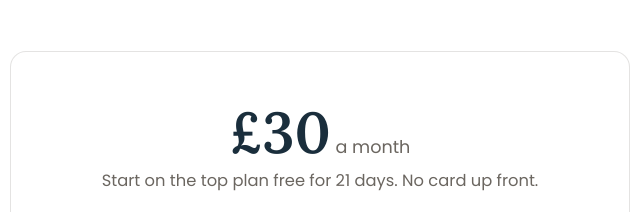
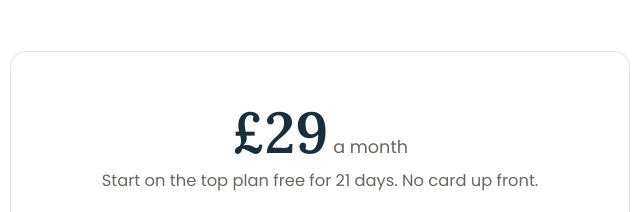
Before and after one commit to JoshJNC/sync-website, a plain HTML site: page trades.html in a window 1280 px wide. Shown: the part 3992-4204 px from the top of the page, 320-960 px from the left. Drawn offline with Linux system fonts and the light colour scheme.

Commit message:
/trades: price to GBP 29 to match Stripe live
Josh settled on GBP 29 rather than GBP 30 on 21 Sep, because GBP 29 is
already the live Stripe Pro price (price_1TxwAXQqunuVh6Jwp7UMr0N9). That
removes the Stripe price change, the new price ID and the Vercel env
update, and the page and the checkout now agree with no work at all.
Comment above the price block updated to say so.

Co-Authored-By: Claude Opus 5 <noreply@anthropic.com>
Claude-Session: https://claude.ai/code/session_01DvEEK4jd5W7Up8DmvxcGq1

```diff
--- a/trades.html
+++ b/trades.html
@@ -317,12 +317,12 @@
 
 <!-- PRICE -->
 <!-- ===================================================================
-     PRICE CHECK BEFORE THIS GOES LIVE:
-     Pricing decision (27 Aug) = Base free / Pro £30 / Organisation £69.
-     Stripe live mode currently still has Pro at £29
-     (price_1TxwAXQqunuVh6Jwp7UMr0N9). Either put Stripe up to £30 or
-     change the figure below — the page and the checkout must agree.
-     Note also that the older brand line "Plans start at £19/month"
+     PRICE: £29/month, settled 21 Sep 2026.
+     This MATCHES Stripe live mode (Pro, price_1TxwAXQqunuVh6Jwp7UMr0N9),
+     so no Stripe change and no Vercel env change is needed. If the Stripe
+     price is ever moved, this figure has to move with it — the page and
+     the checkout must always agree.
+     Organisation is £69. The older brand line "Plans start at £19/month"
      is no longer true and is not used here.
      =================================================================== -->
 <section class="on-white">
@@ -331,7 +331,7 @@
       <h2>One price. No surprises.</h2>
     </div>
     <div class="price-box">
-      <div class="price-big">&pound;30<span> a month</span></div>
+      <div class="price-big">&pound;29<span> a month</span></div>
       <p class="trial">Start on the top plan free for 21 days. No card up front.</p>
       <a href="https://sy-nc.app" class="btn btn-primary btn-lg" style="width:100%">Start free &mdash; set up in 15 minutes</a>
       <p class="price-notes">
```
